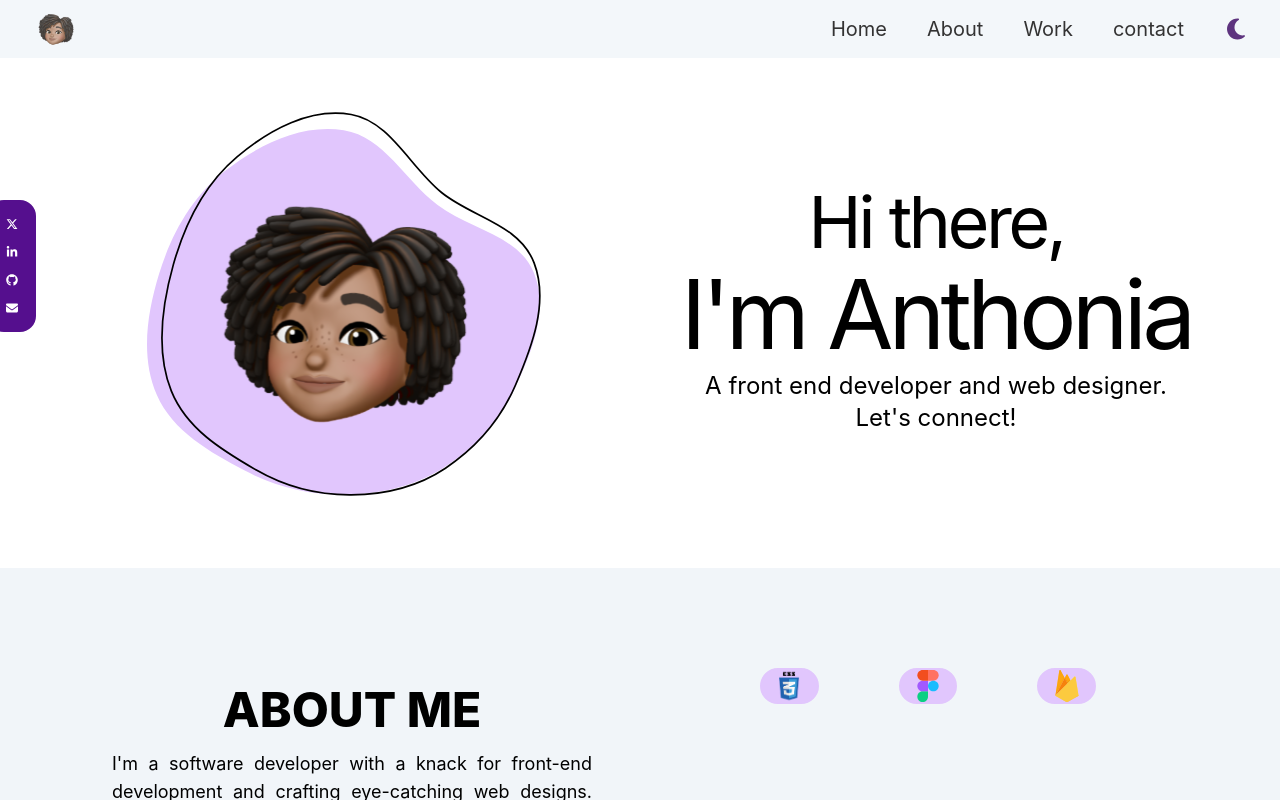
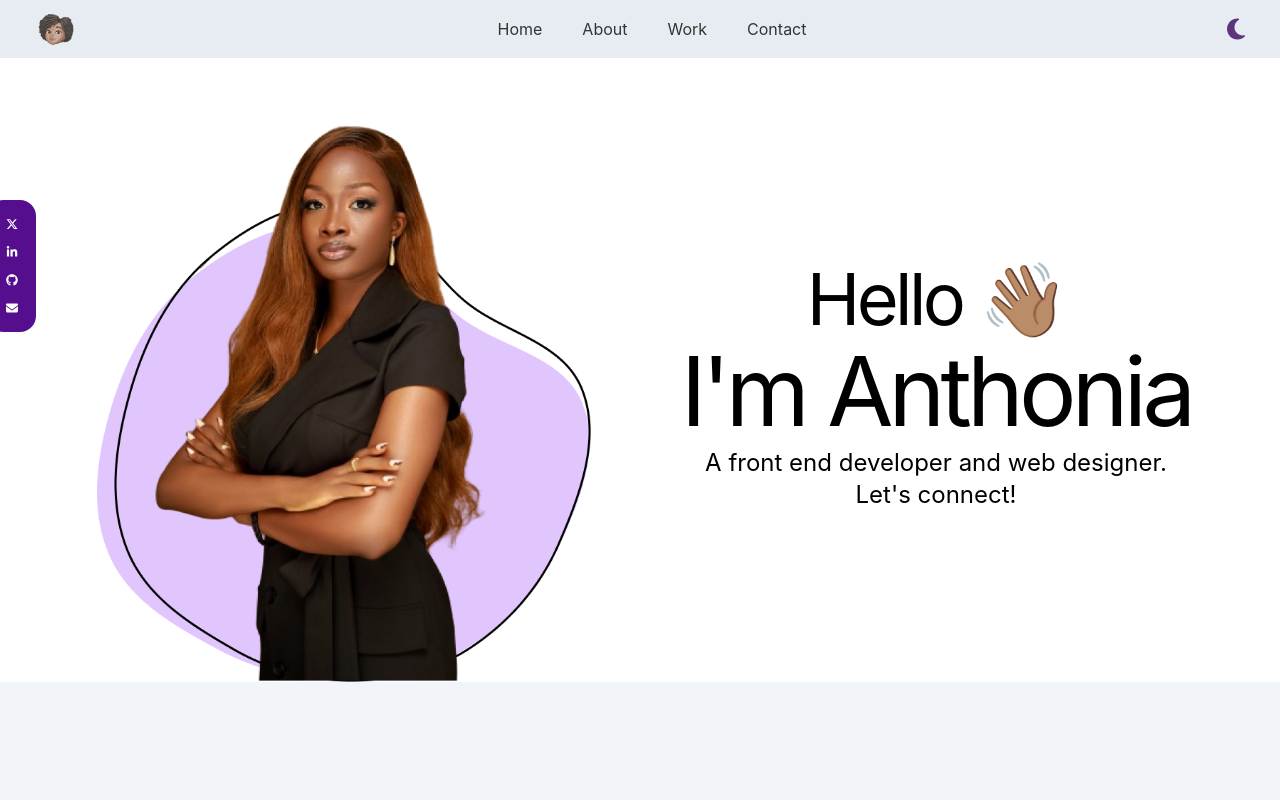
Before and after one commit to AnthoniaEfe/portfolio, a React (Create React App) app: page / in a window 1280 px wide. Built offline with nearby package versions, Linux system fonts and the light colour scheme.

Commit message:
css changes

```diff
--- a/src/components/About.js
+++ b/src/components/About.js
@@ -1,33 +1,16 @@
 import Skills from "../components/Skills";
 
-
-const FileURL = "https://www.anthoniaefe.com/ANTHONIA_EFE_RESUME.pdf";
-
 export default function About() {
-  const downloadFileAtUrl = (url) => {
-    const fileName = url.split("/").pop();
-    const aTag = document.createElement("a");
-    aTag.href = url;
-    aTag.setAttribute("download", fileName);
-    document.body.appendChild(aTag);
-    aTag.click();
-    aTag.remove();
-  };
   return (
-    <div>
-      <section
-        id="about"
-        className="md:grid grid-cols-2 items-center pt-10 md:pt-20
-        md:px-16 px-8 pb-10 md:pb-10 bg-slate-100"
-      >
+    <div
+      className="bg-slate-100 pt-10 md:pt-20
+    md:px-16 px-8 pb-10 md:pb-10"
+    >
+      <h2 className="heading"> SKILLS & EXPERIENCES </h2>
+      <section id="about" className="md:grid grid-cols-2 items-center gap-0  ">
         {/* left half */}{" "}
         <div className="col-span-1 justify-center items-center  ">
-          <h2 className="heading ">ABOUT ME </h2>
-
-          <p
-            className="text
-      "
-          >
+          <p className="text ">
             I'm a software developer with a knack for front-end development and
             crafting eye-catching web designs. I'm all about pushing my
             boundaries in creating seamless digital experiences. Dolore proident
@@ -42,22 +25,10 @@ export default function About() {
           </p>
         </div>
         {/* right half  */}
-        <div className="col-span-1 justify-center items-center ">
-          <Skills
-            className="justify-center items-center"
-          />
-
-          <button
-            onClick={() => {
-              downloadFileAtUrl(FileURL);
-            }}
-            className="resume"
-          >
-            Download my resume
-          </button>
+        <div className="col-span-1 justify-center items-center mb-8 ">
+          <Skills className="justify-center items-center " />
         </div>{" "}
-
-      </section>
+      </section>{" "}
     </div>
   );
 }
--- a/src/components/Banner.js
+++ b/src/components/Banner.js
@@ -1,16 +1,16 @@
-import avatar from "../assets/avatar_blob.svg";
+import avatar from "../assets/Group5.png";
 
 export default function Banner() {
   return (
     <section
       id="welcome"
       className="md:grid grid-cols-2 items-center pt-10 md:pt-20
-      md:px-12 px-8 pb-10 md:pb-10 "
+      md:px-12 px-8  "
     >
       {/* left half */}{" "}
-      <div className="col-span-1 justify-center items-center  ">
+      <div className="col-span-1  ">
         {" "}
-        <img src={avatar} alt="avatar" className=" w-4/6 mx-auto my-8" />{" "}
+        <img src={avatar} alt="avatar" className=" w-5/6 mx-auto " />{" "}
       </div>
       {/* right half  */}
       <div className="col-span-1 justify-center items-center ">
@@ -19,7 +19,7 @@ export default function Banner() {
             className="text-4xl md:text-7xl tracking-tighter mt-4
       "
           >
-            Hi there,
+            Hello 👋🏽{" "}
           </h2>
           <h1
             className="text-5xl md:text-8xl my-2 tracking-tighter
--- a/src/components/Nav.js
+++ b/src/components/Nav.js
@@ -6,6 +6,15 @@ import { useState, useEffect } from "react";
 
 export default function Nav() {
   const [theme, setTheme] = useState("light");
+
+    // use default system appearance
+  // useEffect(() => {
+  //   if (window.matchMedia("(prefers-color-scheme:dark)").matches) {
+  //     setTheme("dark");
+  //   } else {
+  //     setTheme("light");
+  //   }
+  // }, []);
 
   useEffect(() => {
     if (theme === "dark") {
@@ -21,11 +30,10 @@ export default function Nav() {
 
   return (
     <div
-      className="w-screen flex flex-row justify-between content-center bg-slate-100
-    fixed top-0 left-0 py-2 px-8 opacity-80"
+      className="w-screen flex flex-row justify-between content-center bg-slate-200
+    fixed top-0 left-0 py-2 px-8 opacity-80 backdrop-blur-lg"
     >
       <img src={avatar} alt="avatar" className="w-12" />
-
       <div className=" flex flex-row justify-center items-center gap-10">
         <a href="#welcome" className="nav-link">
           Home
@@ -37,9 +45,9 @@ export default function Nav() {
           Work
         </a>
         <a href="#footer" className="nav-link">
-          contact
+          Contact
         </a>
-
+      </div>{" "}
       {/* theme toggle */}
       <button onClick={handleTheme} className="">
         {theme === "dark" ? (
@@ -49,6 +57,5 @@ export default function Nav() {
         )}
       </button>
     </div>
-    </div>
   );
 }
--- a/src/components/Skills.js
+++ b/src/components/Skills.js
@@ -14,39 +14,17 @@ import HTML from "../assets/html.png";
 export default function Skills() {
   return (
     <div id="skills" className="skills">
-      <div className="skill">
-        <img src={CSS} alt="" className="skill-img" />
-      </div>{" "}
-      <div className="skill">
-        <img src={Figma} alt="" className="skill-img" />
-      </div>{" "}
-      <div className="skill">
-        <img src={Firebase} alt="" className="skill-img" />
-      </div>{" "}
-      <div className="skill">
-        <img src={Git} alt="" className="skill-img" />
-      </div>
-      <div className="skill">
-        <img src={HTML} alt="" className="skill-img" />
-      </div>
-      <div className="skill">
-        <img src={Javascript} alt="" className="skill-img" />
-      </div>{" "}
-      <div className="skill">
-        <img src={Tux} alt="" className="skill-img" />
-      </div>{" "}
-      <div className="skill">
-        <img src={NodeJS} alt="" className="skill-img" />
-      </div>{" "}
-      <div className="skill">
-        <img src={Reactlogo} alt="" className="skill-img" />
-      </div>
-      <div className="skill">
-        <img src={Tailwind} alt="" className="skill-img" />
-      </div>
-      <div className="skill">
-        <img src={TS} alt="" className="skill-img" />
-      </div>
+      <img src={CSS} alt="css" className="skill-img" />
+      <img src={Figma} alt="figma" className="skill-img" />
+      <img src={Firebase} alt="firebase" className="skill-img" />
+      <img src={Git} alt="git" className="skill-img" />
+      <img src={HTML} alt="html" className="skill-img" />
+      <img src={Javascript} alt="js" className="skill-img" />
+      <img src={Tux} alt="linux" className="skill-img" />
+      <img src={NodeJS} alt="nodejs" className="skill-img" />
+      <img src={Reactlogo} alt="reactjs" className="skill-img" />
+      <img src={Tailwind} alt="" className="skill-img" />
+      <img src={TS} alt="ts" className="skill-img" />
     </div>
   );
 }
--- a/src/components/Socials.js
+++ b/src/components/Socials.js
@@ -4,7 +4,9 @@ import { ReactComponent as Linkedin } from "../assets/linkedin.svg";
 import { ReactComponent as Github } from "../assets/github.svg";
 
 export default function Socials() {
-  return (
+  return (<div>
+<form></form>
+
     <div
       className="grid grid-cols-4 w-fit mx-auto px-4
            justify-start items-start gap-8 md:gap-10 "
@@ -45,5 +47,6 @@ export default function Socials() {
         <Gmail className="icon " />
       </a>
     </div>
+    </div>
   );
 }
--- a/src/input.css
+++ b/src/input.css
@@ -11,18 +11,17 @@
 /* Track */
 ::-webkit-scrollbar-track {
   background: #eeeeee;
-
 }
 
 /* Handle */
 ::-webkit-scrollbar-thumb {
   background: #400272;
-    border-radius: 5px;
+  border-radius: 5px;
 }
 
 /* Handle on hover */
 ::-webkit-scrollbar-thumb:hover {
-  background: #E1C6FD;
+  background: #e1c6fd;
 }
 
 .resume {
@@ -44,24 +43,19 @@
 }
 
 .text {
-  @apply text-base md:text-lg mx-auto text-justify w-10/12 my-6 md:mt-0;
+  @apply text-base md:text-lg mx-auto text-justify w-9/12 my-8 md:mt-6;
 }
 
 .heading {
-  @apply font-extrabold text-3xl md:text-5xl my-2 md:my-4;
+  @apply font-bold text-3xl md:text-5xl my-4 md:my-8;
 }
 .skills {
-  @apply grid grid-cols-2 md:grid-cols-3 gap-10 md:gap-20 justify-center
-  items-center mx-auto my-1 md:my-3 w-9/12 md:w-7/12;
-}
-
-.skill {
-  @apply col-span-1 bg-atsev-1 border-2 border-atsev-1  rounded-full
-  flex flex-col justify-between items-center my-2 ;
+  @apply grid grid-cols-2 md:grid-cols-4 justify-center gap-y-10 md:gap-y-20
+  items-center m-4 md:m-8 w-10/12 md:w-8/12;
 }
 
 .skill-img {
-  @apply h-6 w-6 md:h-8 md:w-8;
+  @apply h-8 md:h-10 w-8 md:w-10 ;
 }
 
 .projects {
@@ -92,7 +86,7 @@
 .grid-child {
   @apply col-span-1 xs:w-4 xs:h-4 w-10 md:w-12 h-10 md:h-12 flex items-center
   justify-center hover:bg-vesta-6 hover:border-vesta-6
-   transform hover:scale-110 border-2 border-white rounded-full
+   border-2 border-white rounded-full
     hover:rotate-2 transition duration-300 ease-in-out;
 }
 
@@ -101,7 +95,7 @@
 }
 
 .nav-link {
-  @apply text-xl hover:text-vesta-4;
+  @apply text-base hover:text-vesta-4  transform hover:scale-105 transition duration-300 ease-in-out;
 }
 
 @font-face {
--- a/src/output.css
+++ b/src/output.css
@@ -642,13 +642,12 @@ video {
   margin-bottom: 0.5rem;
 }
 
-.my-8 {
-  margin-top: 2rem;
-  margin-bottom: 2rem;
+.mb-0 {
+  margin-bottom: 0px;
 }
 
-.mb-0 {
-  margin-bottom: 0px;
+.mb-8 {
+  margin-bottom: 2rem;
 }
 
 .mt-2 {
@@ -689,8 +688,8 @@ video {
   width: 3rem;
 }
 
-.w-4\/6 {
-  width: 66.666667%;
+.w-5\/6 {
+  width: 83.333333%;
 }
 
 .w-fit {
@@ -751,6 +750,10 @@ video {
   justify-content: space-between;
 }
 
+.gap-0 {
+  gap: 0px;
+}
+
 .gap-10 {
   gap: 2.5rem;
 }
@@ -792,6 +795,11 @@ video {
 .bg-slate-100 {
   --tw-bg-opacity: 1;
   background-color: rgb(241 245 249 / var(--tw-bg-opacity));
+}
+
+.bg-slate-200 {
+  --tw-bg-opacity: 1;
+  background-color: rgb(226 232 240 / var(--tw-bg-opacity));
 }
 
 .bg-vesta-3 {
@@ -861,6 +869,12 @@ video {
   opacity: 0.8;
 }
 
+.backdrop-blur-lg {
+  --tw-backdrop-blur: blur(16px);
+  -webkit-backdrop-filter: var(--tw-backdrop-blur) var(--tw-backdrop-brightness) var(--tw-backdrop-contrast) var(--tw-backdrop-grayscale) var(--tw-backdrop-hue-rotate) var(--tw-backdrop-invert) var(--tw-backdrop-opacity) var(--tw-backdrop-saturate) var(--tw-backdrop-sepia);
+          backdrop-filter: var(--tw-backdrop-blur) var(--tw-backdrop-brightness) var(--tw-backdrop-contrast) var(--tw-backdrop-grayscale) var(--tw-backdrop-hue-rotate) var(--tw-backdrop-invert) var(--tw-backdrop-opacity) var(--tw-backdrop-saturate) var(--tw-backdrop-sepia);
+}
+
 /* width */
 
 ::-webkit-scrollbar {
@@ -883,7 +897,7 @@ video {
 /* Handle on hover */
 
 ::-webkit-scrollbar-thumb:hover {
-  background: #E1C6FD;
+  background: #e1c6fd;
 }
 
 .resume {
@@ -1018,9 +1032,9 @@ video {
 .text {
   margin-left: auto;
   margin-right: auto;
-  margin-top: 1.5rem;
-  margin-bottom: 1.5rem;
-  width: 83.333333%;
+  margin-top: 2rem;
+  margin-bottom: 2rem;
+  width: 75%;
   text-align: justify;
   font-size: 1rem;
   line-height: 1.5rem;
@@ -1028,77 +1042,57 @@ video {
 
 @media (min-width: 768px) {
   .text {
-    margin-top: 0px;
+    margin-top: 1.5rem;
     font-size: 1.125rem;
     line-height: 1.75rem;
   }
 }
 
 .heading {
-  margin-top: 0.5rem;
-  margin-bottom: 0.5rem;
+  margin-top: 1rem;
+  margin-bottom: 1rem;
   font-size: 1.875rem;
   line-height: 2.25rem;
-  font-weight: 800;
+  font-weight: 700;
 }
 
 @media (min-width: 768px) {
   .heading {
-    margin-top: 1rem;
-    margin-bottom: 1rem;
+    margin-top: 2rem;
+    margin-bottom: 2rem;
     font-size: 3rem;
     line-height: 1;
   }
 }
 
 .skills {
-  margin-left: auto;
-  margin-right: auto;
-  margin-top: 0.25rem;
-  margin-bottom: 0.25rem;
+  margin: 1rem;
   display: grid;
-  width: 75%;
+  width: 83.333333%;
   grid-template-columns: repeat(2, minmax(0, 1fr));
   align-items: center;
   justify-content: center;
-  gap: 2.5rem;
+  row-gap: 2.5rem;
 }
 
 @media (min-width: 768px) {
   .skills {
-    margin-top: 0.75rem;
-    margin-bottom: 0.75rem;
-    width: 58.333333%;
-    grid-template-columns: repeat(3, minmax(0, 1fr));
-    gap: 5rem;
+    margin: 2rem;
+    width: 66.666667%;
+    grid-template-columns: repeat(4, minmax(0, 1fr));
+    row-gap: 5rem;
   }
 }
 
-.skill {
-  grid-column: span 1 / span 1;
-  margin-top: 0.5rem;
-  margin-bottom: 0.5rem;
-  display: flex;
-  flex-direction: column;
-  align-items: center;
-  justify-content: space-between;
-  border-radius: 9999px;
-  border-width: 2px;
-  --tw-border-opacity: 1;
-  border-color: rgb(225 198 253 / var(--tw-border-opacity));
-  --tw-bg-opacity: 1;
-  background-color: rgb(225 198 253 / var(--tw-bg-opacity));
-}
-
 .skill-img {
-  height: 1.5rem;
-  width: 1.5rem;
+  height: 2rem;
+  width: 2rem;
 }
 
 @media (min-width: 768px) {
   .skill-img {
-    height: 2rem;
-    width: 2rem;
+    height: 2.5rem;
+    width: 2.5rem;
   }
 }
 
@@ -1209,8 +1203,6 @@ video {
   display: flex;
   height: 2.5rem;
   width: 2.5rem;
-  -webkit-transform: translate(var(--tw-translate-x), var(--tw-translate-y)) rotate(var(--tw-rotate)) skewX(var(--tw-skew-x)) skewY(var(--tw-skew-y)) scaleX(var(--tw-scale-x)) scaleY(var(--tw-scale-y));
-          transform: translate(var(--tw-translate-x), var(--tw-translate-y)) rotate(var(--tw-rotate)) skewX(var(--tw-skew-x)) skewY(var(--tw-skew-y)) scaleX(var(--tw-scale-x)) scaleY(var(--tw-scale-y));
   align-items: center;
   justify-content: center;
   border-radius: 9999px;
@@ -1226,8 +1218,6 @@ video {
 
 .grid-child:hover {
   --tw-rotate: 2deg;
-  --tw-scale-x: 1.1;
-  --tw-scale-y: 1.1;
   -webkit-transform: translate(var(--tw-translate-x), var(--tw-translate-y)) rotate(var(--tw-rotate)) skewX(var(--tw-skew-x)) skewY(var(--tw-skew-y)) scaleX(var(--tw-scale-x)) scaleY(var(--tw-scale-y));
           transform: translate(var(--tw-translate-x), var(--tw-translate-y)) rotate(var(--tw-rotate)) skewX(var(--tw-skew-x)) skewY(var(--tw-skew-y)) scaleX(var(--tw-scale-x)) scaleY(var(--tw-scale-y));
   --tw-border-opacity: 1;
@@ -1262,11 +1252,22 @@ video {
 }
 
 .nav-link {
-  font-size: 1.25rem;
-  line-height: 1.75rem;
+  -webkit-transform: translate(var(--tw-translate-x), var(--tw-translate-y)) rotate(var(--tw-rotate)) skewX(var(--tw-skew-x)) skewY(var(--tw-skew-y)) scaleX(var(--tw-scale-x)) scaleY(var(--tw-scale-y));
+          transform: translate(var(--tw-translate-x), var(--tw-translate-y)) rotate(var(--tw-rotate)) skewX(var(--tw-skew-x)) skewY(var(--tw-skew-y)) scaleX(var(--tw-scale-x)) scaleY(var(--tw-scale-y));
+  font-size: 1rem;
+  line-height: 1.5rem;
+  transition-property: color, background-color, border-color, text-decoration-color, fill, stroke, opacity, box-shadow, -webkit-transform, -webkit-filter, -webkit-backdrop-filter;
+  transition-property: color, background-color, border-color, text-decoration-color, fill, stroke, opacity, box-shadow, transform, filter, backdrop-filter;
+  transition-property: color, background-color, border-color, text-decoration-color, fill, stroke, opacity, box-shadow, transform, filter, backdrop-filter, -webkit-transform, -webkit-filter, -webkit-backdrop-filter;
+  transition-duration: 300ms;
+  transition-timing-function: cubic-bezier(0.4, 0, 0.2, 1);
 }
 
 .nav-link:hover {
+  --tw-scale-x: 1.05;
+  --tw-scale-y: 1.05;
+  -webkit-transform: translate(var(--tw-translate-x), var(--tw-translate-y)) rotate(var(--tw-rotate)) skewX(var(--tw-skew-x)) skewY(var(--tw-skew-y)) scaleX(var(--tw-scale-x)) scaleY(var(--tw-scale-y));
+          transform: translate(var(--tw-translate-x), var(--tw-translate-y)) rotate(var(--tw-rotate)) skewX(var(--tw-skew-x)) skewY(var(--tw-skew-y)) scaleX(var(--tw-scale-x)) scaleY(var(--tw-scale-y));
   --tw-text-opacity: 1;
   color: rgb(78 12 131 / var(--tw-text-opacity));
 }
```
Also changed, not shown: src/Home.js (+2 -22 lines), src/components/Projects.js (+9 -3 lines), src/assets/Group5.png (added). Lines whose indentation alone changed are shown as unchanged.
